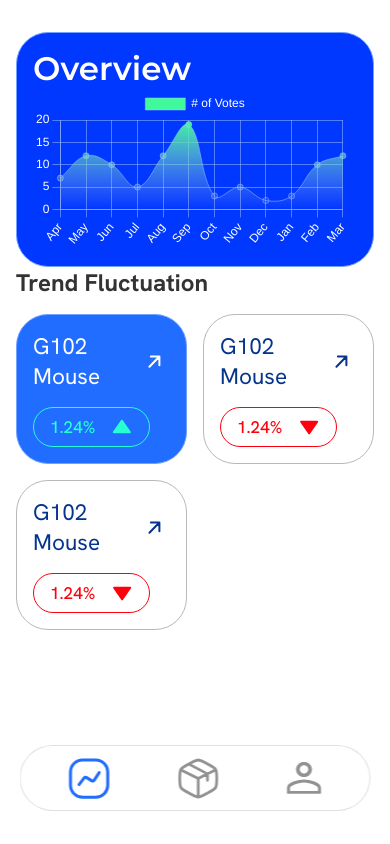
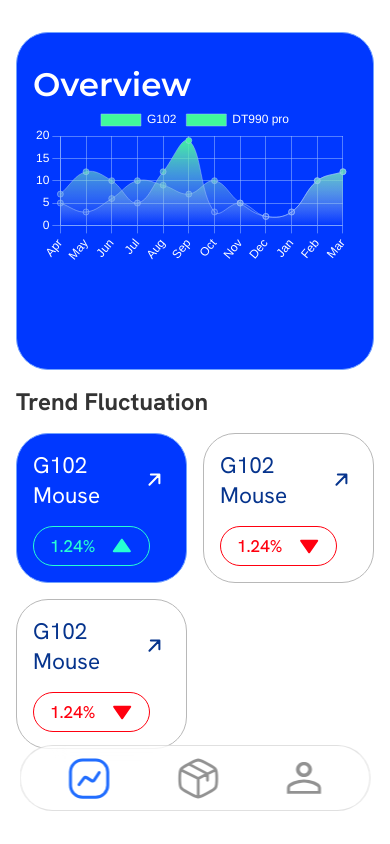
Before and after one commit to DROP-TABLE-Participants/catch-up, a Vue app in the folder client/: page /dashboard in a window 390 px wide. Built offline with nearby package versions, Linux system fonts and the light colour scheme; no server answers.

Commit message:
Add responsiveness

```diff
--- a/client/src/App.vue
+++ b/client/src/App.vue
@@ -4,12 +4,33 @@
 </script>
 
 <template>
-    <RouterView />
+  <div class="site-wrapper">
+    <div class="content-container">
+      <RouterView />
 
-  <Navbar/>
+      <Navbar/>
+    </div>
+  </div>
 </template>
 
 <style scoped lang="scss">
+.site-wrapper {
+  position: relative;
+  width: 100%;
+  height: 100vh;
+  display: flex;
+
+  justify-content: center;
+  overflow: hidden;
+  .content-container {
+    width: 100%;
+    height: 100vh;
+    max-width: 850px;
+    overflow: scroll;
+
+  }
+
+}
 .logo {
   height: 6em;
   padding: 1.5em;
--- a/client/src/components/Navbar.vue
+++ b/client/src/components/Navbar.vue
@@ -58,6 +58,7 @@
 
     width: 90%;
     height: 3.5rem;
+    max-width: 850px;
 
     display: flex;
     flex-direction: row;
--- a/client/src/components/OverviewCard.vue
+++ b/client/src/components/OverviewCard.vue
@@ -19,8 +19,26 @@
       data: {
         labels: ['Apr', 'May', 'Jun', 'Jul', 'Aug', 'Sep', 'Oct', 'Nov', 'Dec', 'Jan', 'Feb', 'Mar'],
         datasets: [{
-          label: '# of Votes',
+          label: 'G102',
           data: [7, 12, 10, 5, 12, 19, 3, 5, 2, 3, 10, 12],
+          borderWidth: 1,
+          tension: 0.4,
+          fill: true,
+          backgroundColor: (context)=>{
+            if(!context.chart.chartArea) return;
+            const {ctx, data, chartArea: {top, bottom} } = context.chart;
+            const gradientBg = ctx.createLinearGradient(0, top, 0, bottom);
+
+
+            gradientBg.addColorStop(0, '#40F99B');
+            gradientBg.addColorStop(1, 'rgba(177, 185, 248, 0.00)');
+
+            return gradientBg;
+          },
+        },
+        {
+          label: 'DT990 pro',
+          data: [5, 3, 6, 10, 9, 7, 10, 5, 2, 3, 10, 12],
           borderWidth: 1,
           tension: 0.4,
           fill: true,
@@ -59,10 +77,12 @@
     background: #0038FF;
 
     box-sizing: border-box;
-    padding: 1rem;
+    padding: 2rem 1rem;
 
     width: 100%;
-    height: fit-content;
+    height: 50vh;
+
+    margin-bottom: 1rem;
 
     h1 {
         color: #FFF;
@@ -77,4 +97,10 @@
         width: 100% !important;
     }
 }
+
+@media only screen and (max-width: 700px){
+	.overview-card-container {
+    height: 40vh;
+  }
+}
 </style>
--- a/client/src/components/ProductTrendCard.vue
+++ b/client/src/components/ProductTrendCard.vue
@@ -52,7 +52,7 @@
 .main {
     color: white;
     border: 0.5px solid #72A2FF;
-    background: #216DFF;
+    background: #0038FF;
 
     .title-container {
         .title {
--- a/client/src/components/sections/TrendFluctuationSection.vue
+++ b/client/src/components/sections/TrendFluctuationSection.vue
@@ -13,7 +13,14 @@
 </template>
 
 <script lang="ts" setup>
+import { defineProps } from 'vue';
 import ProductTrendCard from '../ProductTrendCard.vue';
+
+const props = defineProps<{
+    products: any,
+}>();
+
+
 </script>
 
 <style lang="scss" scoped>
--- a/client/src/services/product-service.ts
+++ b/client/src/services/product-service.ts
@@ -32,7 +32,7 @@
   }
 
   public async getProductTrendHistory(productId: number): AxiosPromise<any> {
-    return await axios.get(BASE_PATH + `/history/product?pk=${productId}`, this.generateHeader())
+    return await axios.get(BASE_PATH + `/api/history/product?pk=${productId}`, this.generateHeader())
   }
 }
 
--- a/client/src/views/DashboardView.vue
+++ b/client/src/views/DashboardView.vue
@@ -2,13 +2,55 @@
 <div class="dashboard-container">
     <OverviewCard/>
 
-    <TrendFluctuationSection/>
+    <TrendFluctuationSection :products="products"/>
 </div>
 </template>
 
 <script lang="ts" setup>
+import { onMounted, type Ref, ref } from 'vue';
 import OverviewCard from '../components/OverviewCard.vue';
 import TrendFluctuationSection from '../components/sections/TrendFluctuationSection.vue';
+import productService from '../services/product-service';
+import TestProduct from './TestProduct.vue';
+
+let products: any = [];
+let productsHistory: any = [];
+let productsHistorySorted: Ref<any> = ref([]);
+
+onMounted( ()=>{
+    productService.getAllProducts().then((res)=>{
+        products = res.data;
+
+        res.data.forEach( (product: any)=>{
+            productService.getProductTrendHistory(product.id).then((res)=>{
+                productsHistory.push(res.data);
+            });
+        })
+
+        console.log(productsHistory)
+
+        Test();
+    });
+
+    //for each record check second to last and last value difference
+    //sort by that
+
+
+
+    // productsHistory.value = productsHistory.value.sort((recordA: any, recordB: any) =>{((recordA[recordA.length - 2] - recordA[recordA.length-1]) / recordA[recordA.length-1]) * 100 > ((recordB[recordB.length - 2] - recordB[recordB.length-1]) / recordB[recordB.length-1]) * 100 ? 1 : -1 });
+
+    // console.log(productsHistory.value)
+
+
+
+
+})
+
+function Test() {
+    productsHistory.forEach(()=>{
+        console.log('hello')
+    })
+}
 </script>
 
 <style lang="scss" scoped>
--- a/client/src/views/ItemsView.vue
+++ b/client/src/views/ItemsView.vue
@@ -5,6 +5,12 @@
             <button @click="navigateToAddItem" class="add-button">+</button>
         </header>
         <section class="inventory-grid">
+          <ProductItem
+        v-for="item in products"
+        :key="item.id"
+        :item="item"
+        @click="navigateToProductOverview(item.id)"
+      />
           <ProductItem
         v-for="item in products"
         :key="item.id"
@@ -84,6 +90,7 @@
     row-gap: 1rem;
     column-gap: 1rem;
     align-items: start;
+    overflow-y: scroll;
 
   }
 }
--- a/client/src/views/ProductOverview.vue
+++ b/client/src/views/ProductOverview.vue
@@ -40,35 +40,53 @@
 const chartRef = ref<HTMLCanvasElement | null>(null);
 
 const product: Ref<any> = ref();
+const history: Ref<Array<any>> = ref([]);
+
+let chartLabels: Array<string> = [];
+let chartValues: Array<string> = [];
+
+let show: Ref<boolean> = ref(false);
+
 
 onMounted(async ()=>{
   product.value = (await productService.getProductById(+route.params.id)).data;
 
-  console.log((await productService.getProductTrendHistory(+route.params.id)).data);
+  history.value = (await productService.getProductTrendHistory(+route.params.id)).data;
+
+  history.value.forEach((record: any)=>{
+    chartLabels.push(record.date.replaceAll('-', '.'));
+    chartValues.push(record.value)
   })
 
-onMounted(() => {
-  if (!chartRef.value) return;
+  setUpChart();
+})
 
-  const ctx = chartRef.value.getContext('2d');
-  if (!ctx) return;
+function setUpChart(){
+  Chart.defaults.borderColor = 'rgba(164, 195, 255, 0.50)';
+    Chart.defaults.color = '#000';
+    let ctx = document.getElementById('trendChart');
 
-  const gradientBg = ctx.createLinearGradient(0, 0, 0, ctx.canvas.clientHeight);
-  gradientBg.addColorStop(0, '#40F99B');
-  gradientBg.addColorStop(1, 'rgba(177, 185, 248, 0)');
-
-  const trendChart = new Chart(ctx, {
+    new Chart(ctx as HTMLCanvasElement, {
       type: 'line',
       data: {
-      labels: ['Red', 'Blue', 'Yellow', 'Green', 'Purple', 'Orange'],
+        labels: chartLabels,
         datasets: [{
-        label: 'Today\'s Activity',
-        data: [12, 19, 3, 5, 2, 3],
-        backgroundColor: gradientBg, // Use the gradient for the fill color
-        borderColor: 'rgba(135, 206, 250, 1)',
+          label: 'G102',
+          data: chartValues,
           borderWidth: 1,
+          tension: 0.4,
           fill: true,
-        tension: 0.4, // Added to smooth the line
+          backgroundColor: (context)=>{
+            if(!context.chart.chartArea) return;
+            const {ctx, data, chartArea: {top, bottom} } = context.chart;
+            const gradientBg = ctx.createLinearGradient(0, top, 0, bottom);
+
+
+            gradientBg.addColorStop(0, '#40F99B');
+            gradientBg.addColorStop(1, 'rgba(177, 185, 248, 0.00)');
+
+            return gradientBg;
+          },
         }]
       },
       options: {
@@ -80,7 +98,7 @@
         responsive: true,
       }
     });
-});
+};
 
 
 
```
Lines whose indentation alone changed are shown as unchanged.
